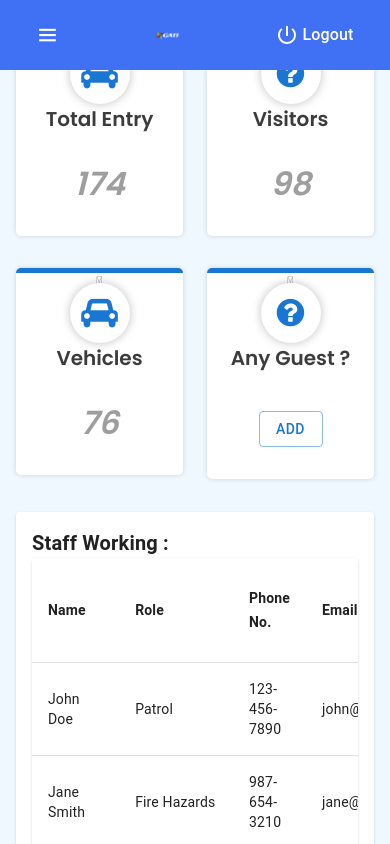
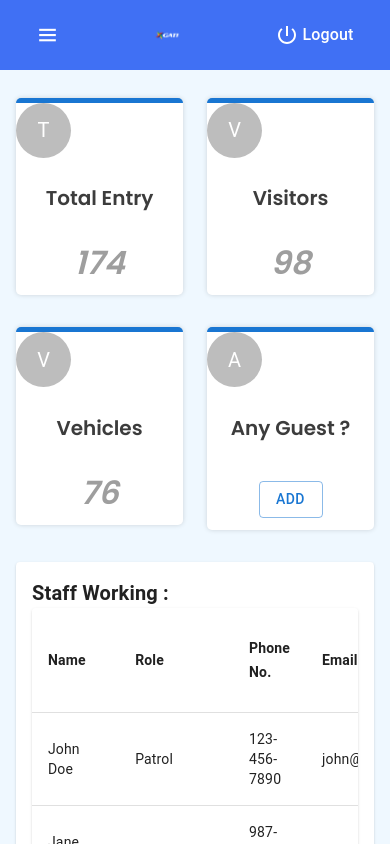
Before and after one commit to Rajan1546/Management, a React (Create React App) app: page /dashboard in a window 390 px wide. Shown: the top 844 px of the page. Built offline with nearby package versions, Linux system fonts and the light colour scheme.

Commit message:
some responsive bugs solve

```diff
--- a/package.json
+++ b/package.json
@@ -3,8 +3,6 @@
   "version": "0.1.0",
   "private": true,
   "dependencies": {
-    "@emotion/react": "^11.11.1",
-    "@emotion/styled": "^11.11.0",
     "@fortawesome/fontawesome-svg-core": "^6.4.2",
     "@fortawesome/free-solid-svg-icons": "^6.4.2",
     "@fortawesome/react-fontawesome": "^0.2.0",
--- a/src/Components/Box.css
+++ b/src/Components/Box.css
@@ -6,7 +6,10 @@
 .snip1533 {
   box-shadow: 0 0 5px rgba(0, 0, 0, 0.15);
   color: #9e9e9e;
-  display: inline-block;
+  /* display: inline-block; */
+  display: flex;
+  justify-content: space-around;
+  align-items: center;
   font-family: "Roboto", Arial, sans-serif;
   font-size: 16px;
   margin: 0% 0 5% 0 ;
@@ -19,7 +22,6 @@
   background-color: #ffffff;
   border-radius: 5px;
   border-top: 5px solid #1976D2;
-
 }
 
 .snip1533 *,
@@ -35,8 +37,8 @@
 }
 
 /* Corresponding classes for Font Awesome icons */
-.snip1533.fa-car figcaption:before {
-  content: "\f1b9"; /* Unicode code for car icon */
+/* .snip1533.fa-car figcaption:before {
+  content: "\f1b9";
 }
 
 .snip1533.fa-user figcaption:before {
@@ -44,12 +46,12 @@
 }
 
 .snip1533.fa-bus figcaption:before {
-  content: "\f1b9"; /* Unicode code for bus icon */
+  content: "\f1b9";
 }
 
 .snip1533.fa-plus figcaption:before {
-  content: "\f059"; /* Unicode code for plus icon */
-}
+  content: "\f059";
+} */
 
 /* Rest of your existing CSS properties */
 .snip1533 figcaption:before {
@@ -109,7 +111,15 @@
     font-weight: 600;
     /* opacity: 0.5; */
   }
-
+  .snip1533 {
+    display: inline-block;
+  }
+  .css-wxti4m-MuiAvatar-root{
+    margin: 2% 0  0 35% !important;
+  }
+  .css-zgbgq3-MuiContainer-root{
+    margin-top: 25% !important;
+  }
 }
 
 /* Ensure the transition applies to all screens */
--- a/src/Components/DashboardContainer.js
+++ b/src/Components/DashboardContainer.js
@@ -171,6 +171,7 @@ import "./Box.css";
 import Button from '@mui/material/Button';
 import { useNavigate } from "react-router-dom";
 import FavoriteIcon from "@mui/icons-material/Favorite";
+import Avatar from "@mui/material/Avatar";
 
 function Copyright(props) {
   return (
@@ -215,15 +216,8 @@ const DashboardContainer = () => {
     { title: "Any Guest ?", count: "", button: true },
   ];
 
-  const iconClasses = [
-    "fa-car", // Corresponds to "Total Entry"
-    "fa-user", // Corresponds to "Visitors"
-    "fa-bus", // Corresponds to "Vehicles"
-    "fa-plus", // Corresponds to "Any Guest ?"
-  ];
-
   return (
-    <Container maxWidth="unset" sx={{ mt: 4, mb: 4 , marginTop:'7.5%' , backgroundColor:'#EFF8FF'}}>
+    <Container maxWidth="unset" sx={{ mt: 4, mb: 4, marginTop: '7.5%', backgroundColor: '#EFF8FF' }}>
       <Grid container spacing={3} >
         {cardData.map((card, index) => (
           <Grid item xs={6} md={3} lg={3} key={index}>
@@ -235,11 +229,15 @@ const DashboardContainer = () => {
                 height: 240,
               }}
             > */}
-              <figure className={`snip1533 ${iconClasses[index]}`}>
-                <figcaption>
+            <figure className='snip1533'>
+              {/* <figcaption> */}
               {/* <div className="icon-container">
                     {card.icon}
                   </div> */}
+              <Avatar sx={{ width:'55px' , height:'55px' }}>
+                {card.title.slice(0, 1)}
+              </Avatar>
+              <div>
               <h3 style={{ textDecoration: "#9e9e9e" }}>{card.title}</h3>
               <blockquote>
                 <h1>{card.count}</h1>
@@ -254,7 +252,8 @@ const DashboardContainer = () => {
                   Add
                 </Button>
               )}
-                </figcaption>
+              </div>
+              {/* </figcaption> */}
             </figure>
             {/* </Paper> */}
           </Grid>
@@ -275,3 +274,92 @@ const DashboardContainer = () => {
 };
 
 export default DashboardContainer;
+
+
+// import React from "react";
+// import Container from "@mui/material/Container";
+// import Link from "@mui/material/Link";
+// import Grid from "@mui/material/Grid";
+// import Paper from "@mui/material/Paper";
+// import Typography from "@mui/material/Typography";
+// import { red } from "@mui/material/colors";
+// import StaffTable from "./StaffTable";
+// import "./Box.css";
+// import Button from '@mui/material/Button';
+// import { useNavigate } from "react-router-dom";
+// import FavoriteIcon from "@mui/icons-material/Favorite";
+// import Box from '@mui/material/Box';
+// import Card from '@mui/material/Card';
+// import CardContent from '@mui/material/CardContent';
+
+// function Copyright(props) {
+//   return (
+//     <Typography
+//       variant="body2"
+//       color="text.secondary"
+//       align="center"
+//       {...props}
+//     >
+//       {"Copyright © "}
+//       <Link color="inherit" href="https://werqlabs.com/">
+//         Made with
+//         <FavoriteIcon
+//           sx={{
+//             height: 15,
+//             width: 15,
+//             color: red[500],
+//             verticalAlign: "middle",
+//           }}
+//         />
+//         by WerqLabs
+//       </Link>{" "}
+//       {new Date().getFullYear()}
+//       {"."}
+//     </Typography>
+//   );
+// }
+
+// // ... (other imports)
+
+// const DashboardContainer = () => {
+//   const navigate = useNavigate();
+
+//   const handleAddButtonClick = () => {
+//     navigate("/arriving");
+//   };
+
+//   const cardData = [
+//     { title: "Total Entry", count: 174 },
+//     { title: "Visitors", count: 98 },
+//     { title: "Vehicles", count: 76 },
+//     { title: "Any Guest ?", count: "", button: true },
+//   ];
+
+//   const iconClasses = [
+//     "fa-car", // Corresponds to "Total Entry"
+//     "fa-user", // Corresponds to "Visitors"
+//     "fa-bus", // Corresponds to "Vehicles"
+//     "fa-plus", // Corresponds to "Any Guest ?"
+//   ];
+
+//   return (
+//     <Container maxWidth="unset" sx={{ mt: 4, mb: 4 , marginTop:'7.5%' , backgroundColor:'#EFF8FF'}}>
+//       <Grid container spacing={3}>
+//       <Grid>
+//       </Grid>
+//         {/* Recent Orders */}
+//         <Grid item xs={12}>
+//           <Paper sx={{ p: 2, display: "flex", flexDirection: "column" }}>
+//             <Typography sx={{ fontSize: 20, fontWeight: 600 }}>
+//               Staff Working :
+//             </Typography>
+//             <StaffTable />
+//           </Paper>
+//         </Grid>
+//       </Grid>
+//       <Copyright sx={{ pt: 4 }} />
+//     </Container>
+//   );
+// };
+
+// export default DashboardContainer;
--- /dev/null
+++ b/src/Components/VehicleForm.css
@@ -0,0 +1,6 @@
+@media (max-width: 600px) {
+.vehicle-main{
+    flex-wrap: wrap;
+    justify-content: center;
+}
+}
--- a/src/Components/VehicleForm.js
+++ b/src/Components/VehicleForm.js
@@ -10,7 +10,7 @@ import Avatar from "@mui/material/Avatar";
 import Stack from "@mui/material/Stack";
 import PhotoCameraFrontOutlinedIcon from "@mui/icons-material/PhotoCameraFrontOutlined";
 import CardProfile from "./CardProfile";
-
+import './VehicleForm.css'
 const SmallAvatar = styled(Avatar)(({ theme }) => ({
   width: 37,
   height: 37,
@@ -34,7 +34,7 @@ export default function VehicleForm() {
 
   return (
 
-      <div style={{display:'flex' , gap:'1rem'}}>
+      <div className="vehicle-main" style={{display:'flex' , gap:'1rem'}}>
 
       <div style={{backgroundColor:'#fff',  padding:'1%'}}>
       <CardProfile/>
```
Also changed, not shown: 1 other file (tests, documents, lock files or other folders). Lines whose indentation alone changed are shown as unchanged.
